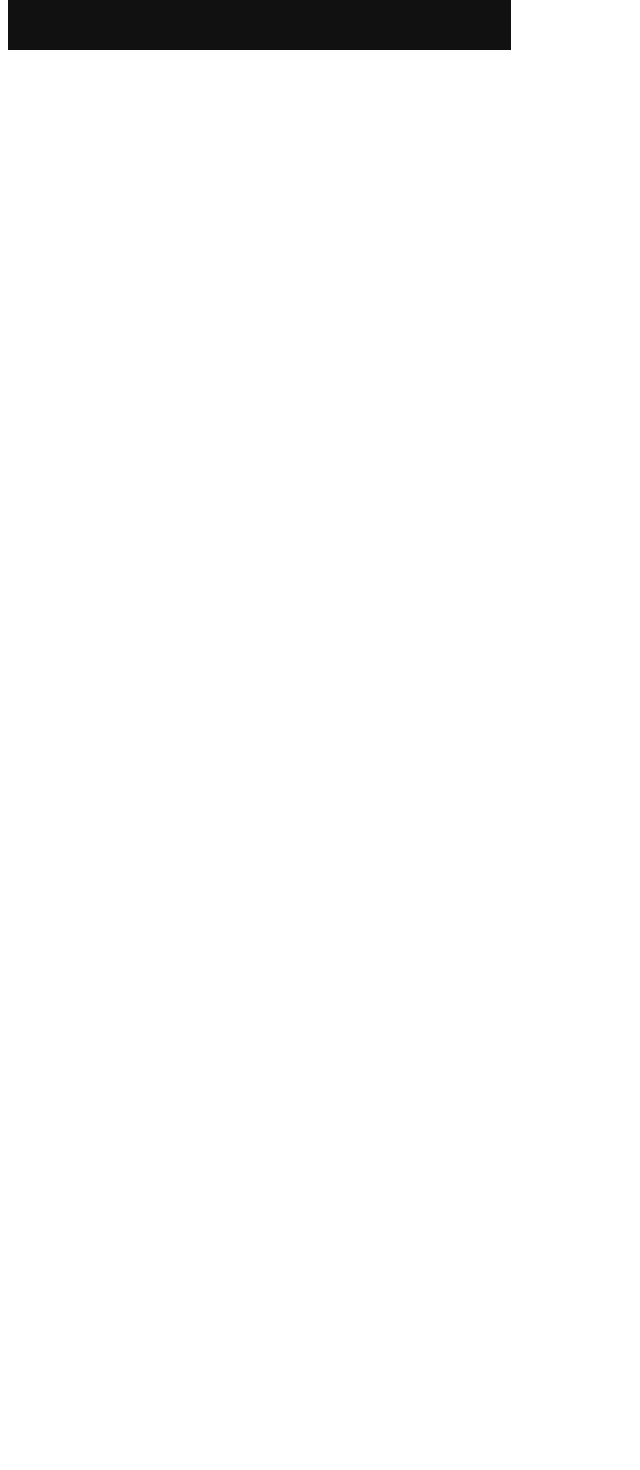
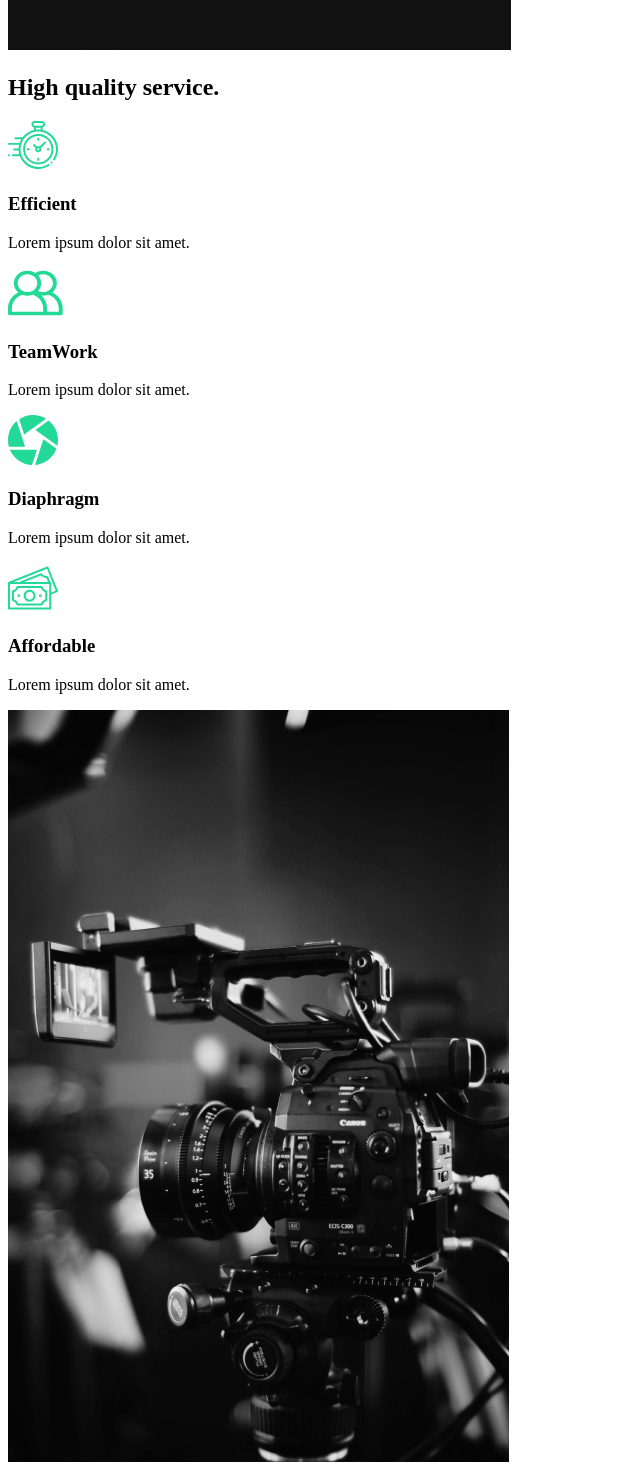
Before and after one commit to ChawlaBhai/CB-Portfolio, a React (Create React App) app: page / in a window 1280 px wide. Shown: the part 920-2390 px from the top of the page, without its empty margins (0-640 px from the left). Before the commit the page ends 982 px from the top, so only its background shows below. Built offline with nearby package versions, Linux system fonts and the light colour scheme.

Commit message:
2. About Us Page: ServicesSection

```diff
--- a/src/components/AboutSection.js
+++ b/src/components/AboutSection.js
@@ -2,7 +2,7 @@
 
 const AboutSection = () => {
     return (
-        <div>
+        <div className="AboutSection">
             <div className="description">
                 <div className="title">
                     <div className="hide">
@@ -10,11 +10,11 @@
                     </div>
                     <div className="hide">
                         <h2>
-                            your <span>dreams</span>
+                            your <span>dreams</span> come
                         </h2>
                     </div>
                     <div className="hide">
-                        <h2>come true.</h2>
+                        <h2>true.</h2>
                     </div>
                 </div>
                 <p>
--- /dev/null
+++ b/src/components/ServicesSection.js
@@ -0,0 +1,52 @@
+import home2 from "../img/home2.png";
+import clock from "../img/clock.svg";
+import diaphragm from "../img/diaphragm.svg";
+import money from "../img/money.svg";
+import teamwork from "../img/teamwork.svg";
+
+const ServicesSection = () => {
+    return (
+        <div className="ServicesSection">
+            <div className="description">
+                <h2>
+                    High <span>quality</span> service.
+                </h2>
+                <div className="cards">
+                    <div className="card">
+                        <div className="icon">
+                            <img src={clock} alt="icon" />
+                            <h3>Efficient</h3>
+                        </div>
+                        <p>Lorem ipsum dolor sit amet.</p>
+                    </div>
+                    <div className="card">
+                        <div className="icon">
+                            <img src={teamwork} alt="icon" />
+                            <h3>TeamWork</h3>
+                        </div>
+                        <p>Lorem ipsum dolor sit amet.</p>
+                    </div>
+                    <div className="card">
+                        <div className="icon">
+                            <img src={diaphragm} alt="icon" />
+                            <h3>Diaphragm</h3>
+                        </div>
+                        <p>Lorem ipsum dolor sit amet.</p>
+                    </div>
+                    <div className="card">
+                        <div className="icon">
+                            <img src={money} alt="icon" />
+                            <h3>Affordable</h3>
+                        </div>
+                        <p>Lorem ipsum dolor sit amet.</p>
+                    </div>
+                </div>
+            </div>
+            <div className="image">
+                <img src={home2} alt="camera" />
+            </div>
+        </div>
+    );
+};
+
+export default ServicesSection;
--- a/src/pages/AboutUs.js
+++ b/src/pages/AboutUs.js
@@ -1,10 +1,12 @@
 import AboutSection from "../components/AboutSection";
+import ServicesSection from "../components/ServicesSection";
 
 function AboutUs() {
     return (
-        <div className="App">
+        <>
             <AboutSection />
-        </div>
+            <ServicesSection />
+        </>
     );
 }
 
```
